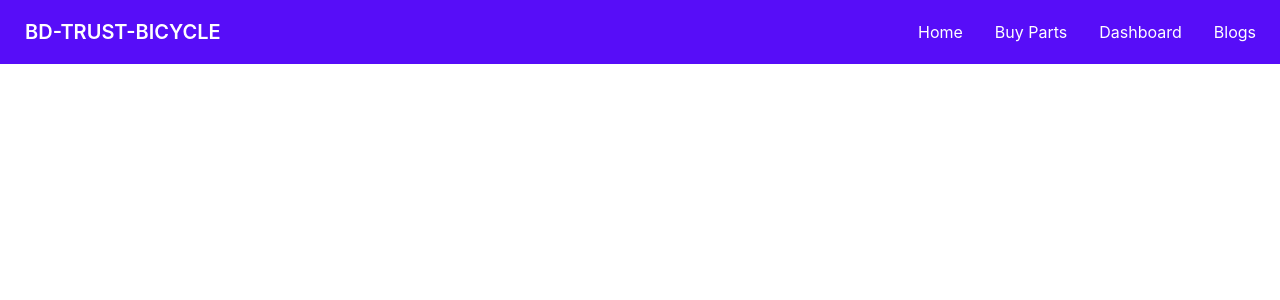
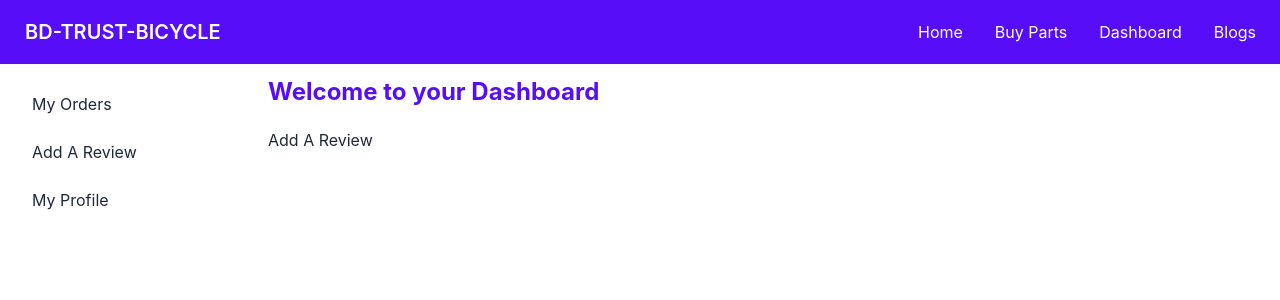
Before and after one commit to Rafat-Web-Developer/bd-trust-bicycle, a React (Create React App) app: page /dashboard/addReview in a window 1280 px wide. Shown: the top 300 px of the page. Built offline with nearby package versions, Linux system fonts and the light colour scheme.

Commit message:
create my orders, profile and add review component

```diff
--- a/src/App.js
+++ b/src/App.js
@@ -4,6 +4,9 @@
 import Navbar from "./Pages/Shared/Navbar";
 import AllParts from "./Pages/BycycleParts/AllParts";
 import Dashboard from "./Pages/Dashboard/Dashboard";
+import MyOrders from "./Pages/Dashboard/MyOrders";
+import AddReview from "./Pages/Dashboard/AddReview";
+import Profile from "./Pages/Dashboard/Profile";
 
 function App() {
   return (
@@ -12,7 +15,11 @@
       <Routes>
         <Route path="/" element={<Home></Home>}></Route>
         <Route path="/allParts" element={<AllParts></AllParts>}></Route>
-        <Route path="/dashboard" element={<Dashboard></Dashboard>}></Route>
+        <Route path="/dashboard" element={<Dashboard></Dashboard>}>
+          <Route index element={<MyOrders></MyOrders>}></Route>
+          <Route path="addReview" element={<AddReview></AddReview>}></Route>
+          <Route path="profile" element={<Profile></Profile>}></Route>
+        </Route>
         <Route path="/blogs" element={<Blogs></Blogs>}></Route>
       </Routes>
     </>
--- /dev/null
+++ b/src/Pages/Dashboard/AddReview.js
@@ -0,0 +1,11 @@
+import React from "react";
+
+const AddReview = () => {
+  return (
+    <div>
+      <h1>Add A Review</h1>
+    </div>
+  );
+};
+
+export default AddReview;
--- /dev/null
+++ b/src/Pages/Dashboard/MyOrders.js
@@ -0,0 +1,11 @@
+import React from "react";
+
+const MyOrders = () => {
+  return (
+    <div>
+      <h1>My All Orders</h1>
+    </div>
+  );
+};
+
+export default MyOrders;
--- /dev/null
+++ b/src/Pages/Dashboard/Profile.js
@@ -0,0 +1,11 @@
+import React from "react";
+
+const Profile = () => {
+  return (
+    <div>
+      <h1>My Profile</h1>
+    </div>
+  );
+};
+
+export default Profile;
```
